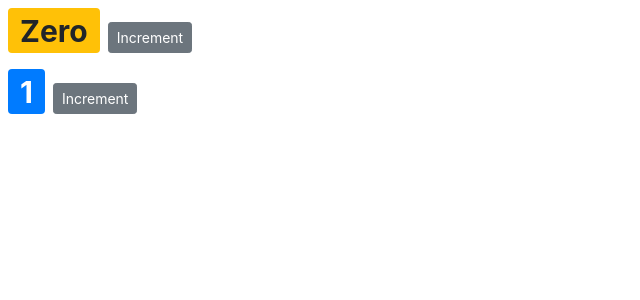
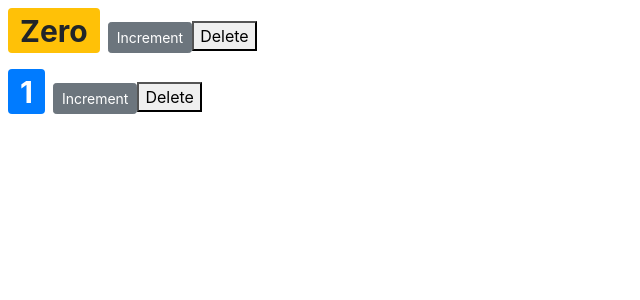
Before and after one commit to AndreaDiotallevi/counter-app, a React (Create React App) app: page / in a window 1280 px wide. Shown: the top 300 px of the page, without its empty margins (0-640 px from the left). Built offline with nearby package versions, Linux system fonts and the light colour scheme.

Commit message:
raise and handle events

```diff
--- a/src/components/counter.jsx
+++ b/src/components/counter.jsx
@@ -19,6 +19,7 @@ class Counter extends Component {
         >
           Increment
         </button>
+        <button onClick={this.props.onDelete}>Delete</button>
       </div>
     );
   }
--- a/src/components/counters.jsx
+++ b/src/components/counters.jsx
@@ -13,9 +13,13 @@ class Counters extends Component {
     return (
       <div>
         {this.state.counters.map(counter =>
-        <Counter key={counter.id} value={counter.value}/>)}
+        <Counter key={counter.id} onDelete={this.handleDelete} value={counter.value}/>)}
       </div>
     );
+  }
+
+  handleDelete = () => {
+    console.log('Event Handler Called')
   }
 }
 
```
